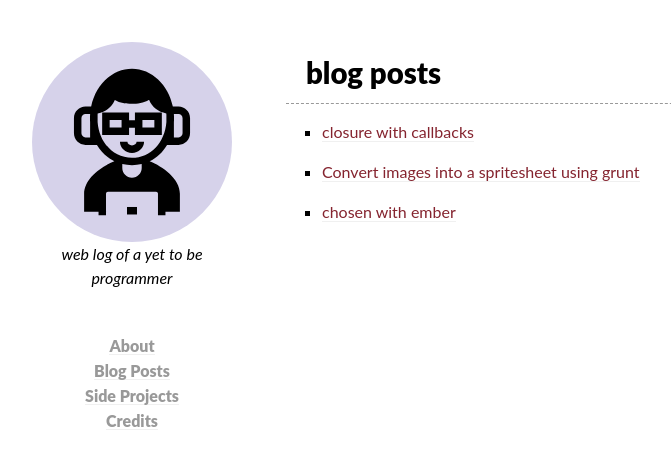
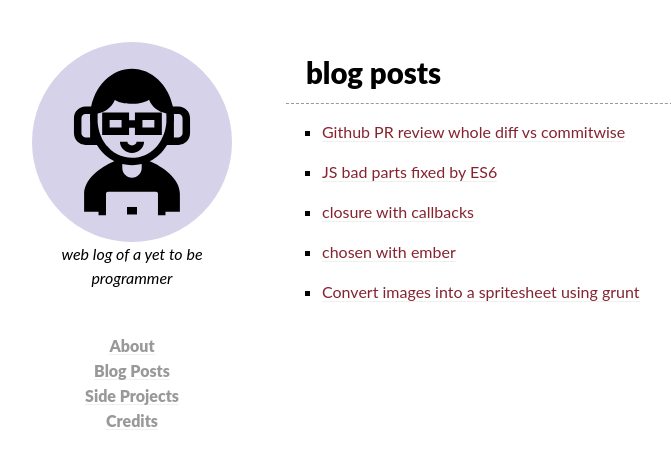
Before and after one commit to metapraveen/metapraveen.github.io, a Jekyll site: the page built from blog/index.md, in a window 1280 px wide. Shown: the top 469 px of the page, without its empty margins (148-819 px from the left). Built offline with Jekyll 4.4.1, drawn with Linux system fonts in a browser that asks for light colours.

Commit message:
listed all the posts

```diff
--- a/blog/index.md
+++ b/blog/index.md
@@ -3,8 +3,12 @@ title: blog posts
 author: Praveen
 layout: page
 ---
+* [Github PR review whole diff vs commitwise](/pr-review-commitwise-vs-whole-diff)
+
+* [JS bad parts fixed by ES6](/js-bad-parts-fixed-by-es6)
+
 * [closure with callbacks](/closures-with-callbacks)
 
+* [chosen with ember](/chosen-with-ember)
+
 * [Convert images into a spritesheet using grunt](/images-into-a-spritesheet)
-
-* [chosen with ember](/chosen-with-ember)
```
